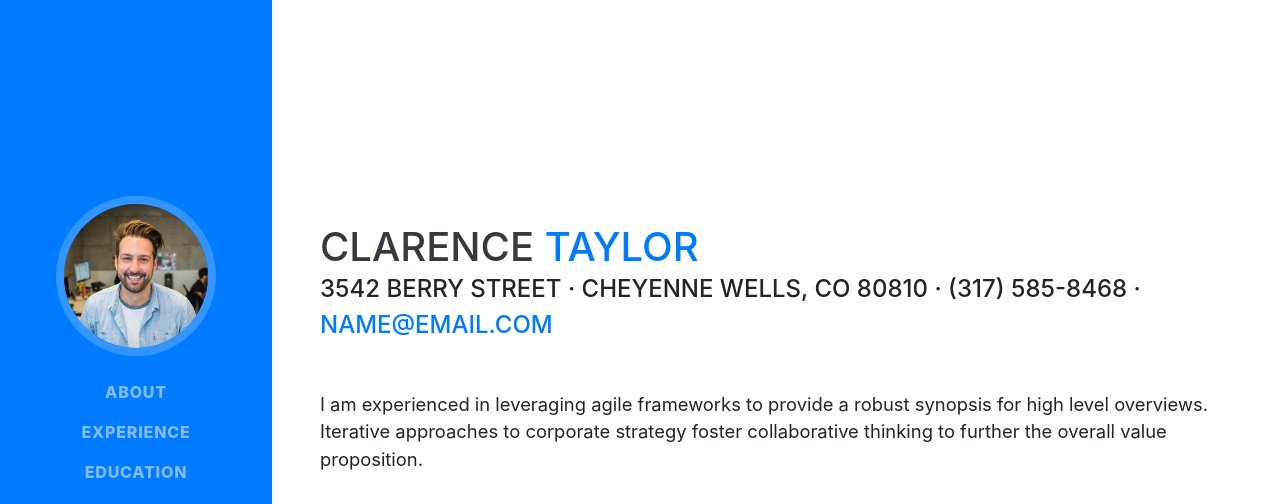
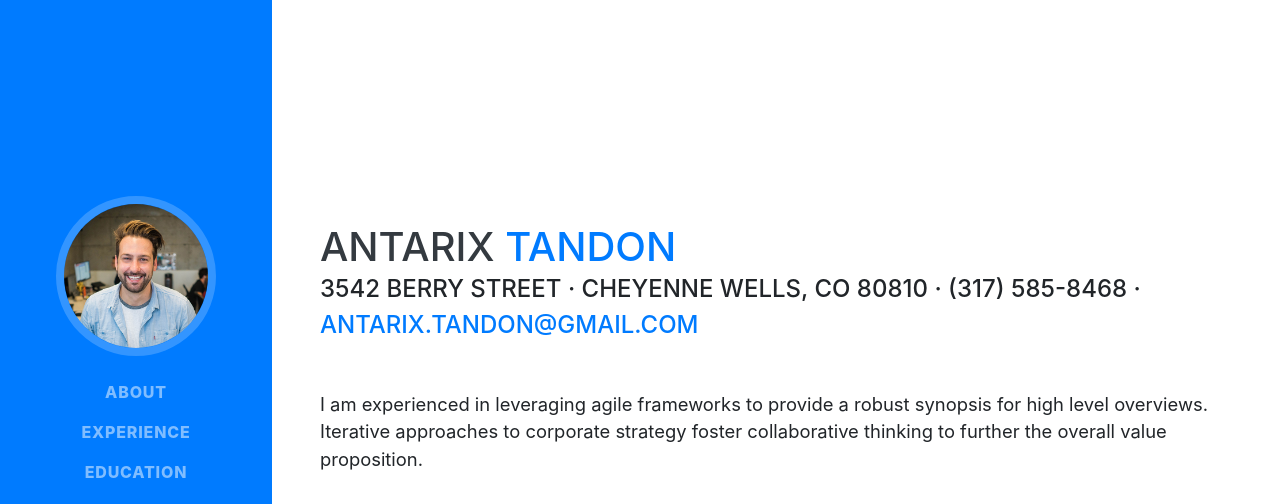
Before and after one commit to Antarix/antarix.github.io, a website with bundled scripts: page index.html in a window 1280 px wide. Shown: the top 504 px of the page. Built offline with nearby package versions, Linux system fonts and the light colour scheme; a web font is replaced by a local one.

Commit message:
Updated name

```diff
--- a/index.html
+++ b/index.html
@@ -27,7 +27,7 @@
 
   <nav class="navbar navbar-expand-lg navbar-dark bg-primary fixed-top" id="sideNav">
     <a class="navbar-brand js-scroll-trigger" href="#page-top">
-      <span class="d-block d-lg-none">Clarence Taylor</span>
+      <span class="d-block d-lg-none">Antarix Tandon</span>
       <span class="d-none d-lg-block">
         <img class="img-fluid img-profile rounded-circle mx-auto mb-2" src="img/profile.jpg" alt="">
       </span>
@@ -63,11 +63,11 @@
 
     <section class="resume-section p-3 p-lg-5 d-flex align-items-center" id="about">
       <div class="w-100">
-        <h1 class="mb-0">Clarence
-          <span class="text-primary">Taylor</span>
+        <h1 class="mb-0">Antarix
+          <span class="text-primary">Tandon</span>
         </h1>
         <div class="subheading mb-5">3542 Berry Street · Cheyenne Wells, CO 80810 · (317) 585-8468 ·
-          <a href="mailto:name@email.com">name@email.com</a>
+          <a href="mailto:name@email.com">antarix.tandon@gmail.com</a>
         </div>
         <p class="lead mb-5">I am experienced in leveraging agile frameworks to provide a robust synopsis for high level overviews. Iterative approaches to corporate strategy foster collaborative thinking to further the overall value proposition.</p>
         <div class="social-icons">
```
